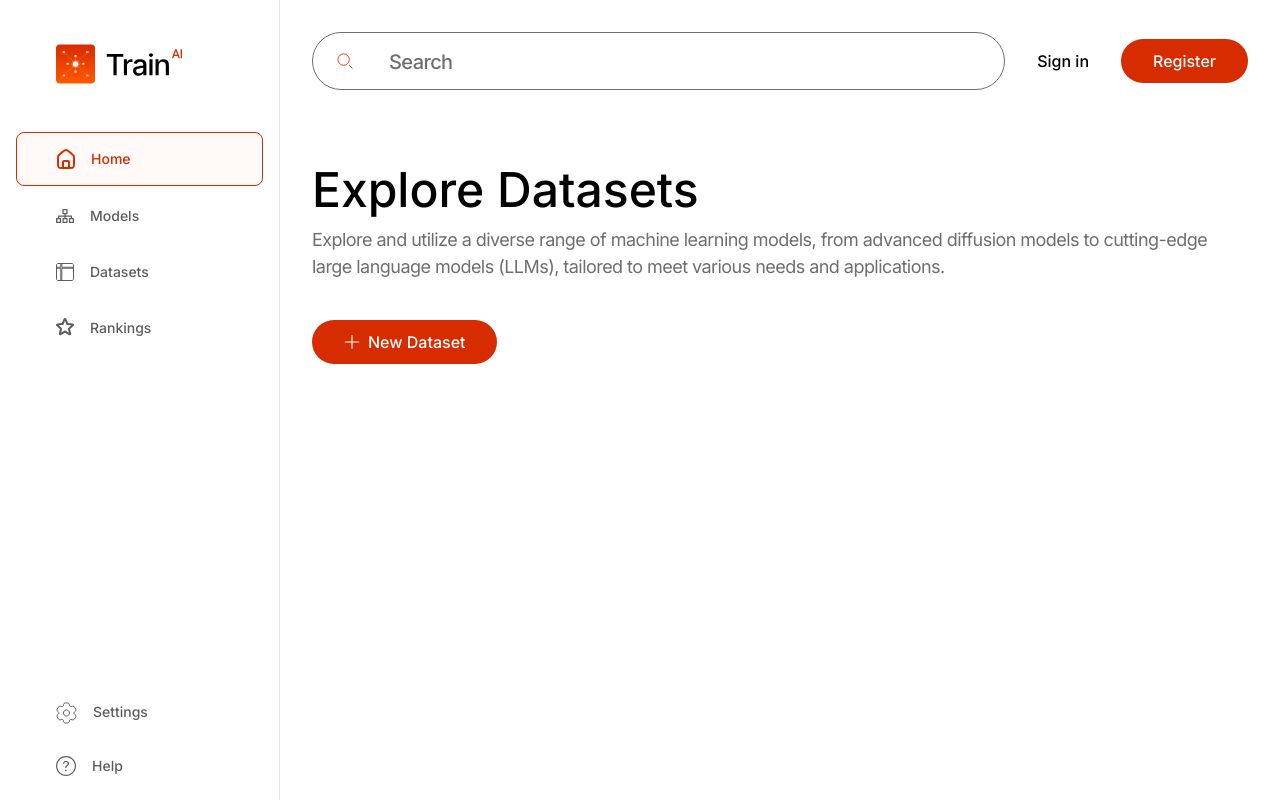
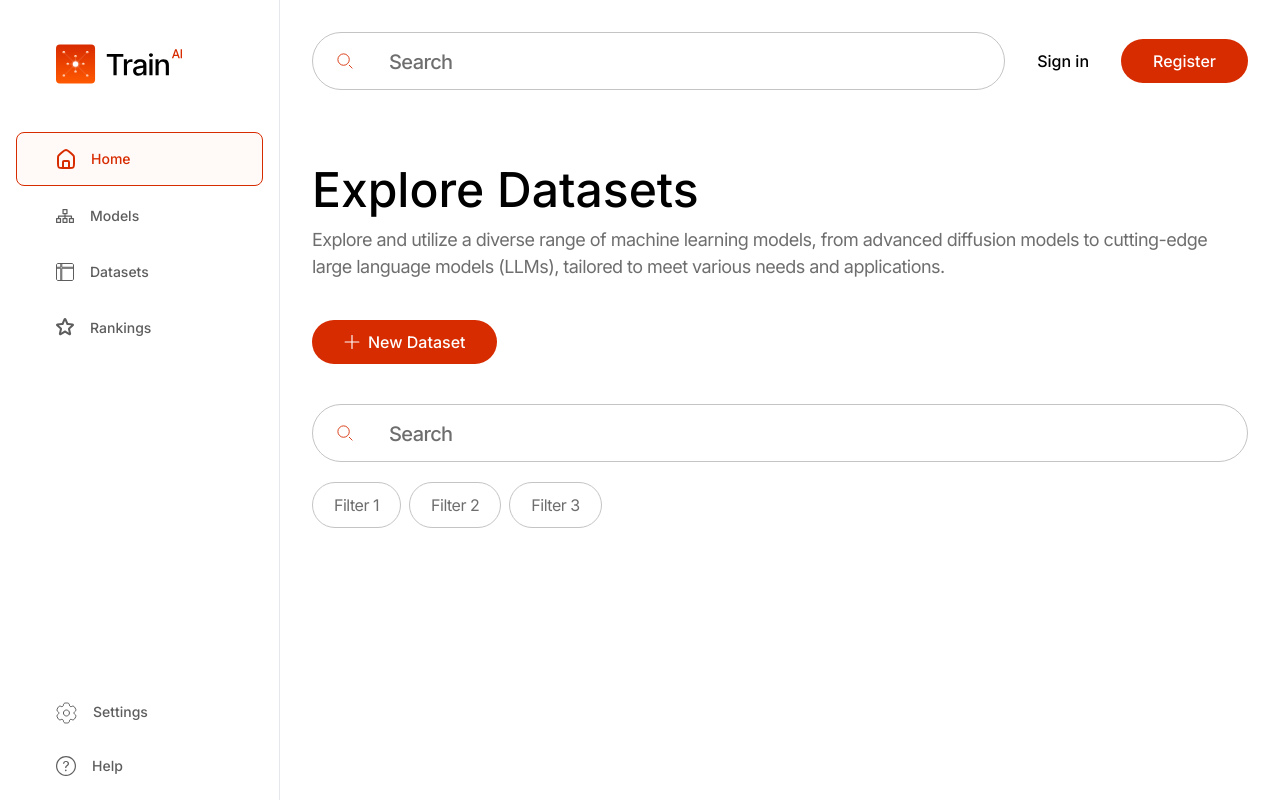
Before and after one commit to Train-AI-Group/Mikael-Frontend, a Next.js app: page /dashboard in a window 1280 px wide. Built offline with nearby package versions, Linux system fonts and the light colour scheme.

Commit message:
Search datasets feature component

```diff
--- a/app/dashboard/page.tsx
+++ b/app/dashboard/page.tsx
@@ -1,4 +1,5 @@
 import { DashboardHeading } from "@/components/DashboardHeading/DashboardHeading"
+import { SearchDatasets } from "@/features/SearchDatasets/SearchDatasets"
 
 export default function Dashboard() {
   return (
@@ -7,6 +8,7 @@ export default function Dashboard() {
         title="Explore Datasets"
         description="Explore and utilize a diverse range of machine learning models, from advanced diffusion models to cutting-edge large language models (LLMs), tailored to meet various needs and applications."
       />
+      <SearchDatasets />
     </>
   )
 }
--- /dev/null
+++ b/components/FilterPill/FilterPill.tsx
@@ -0,0 +1,24 @@
+import { ReactNode } from "react"
+import classNames from "classnames"
+
+interface FilterPillProps {
+  children: ReactNode
+  className?: string
+  isActive?: boolean
+}
+
+export const FilterPill = ({ children, className, isActive = false }: FilterPillProps) => {
+  return (
+    <div
+      className={classNames(
+        "cursor-pointer inline-flex items-center px-[21px] py-[10px] border border-[#C4C4C4] rounded-full font-inter text-base font-normal text-[#6E6E6E] tracking-[-0.03em] hover:border-primary-500 hover:text-primary-500",
+        {
+          "bg-primary-500 text-white border-primary-500": isActive,
+        },
+        className
+      )}
+    >
+      {children}
+    </div>
+  )
+}
--- a/components/SearchInput/SearchInput.tsx
+++ b/components/SearchInput/SearchInput.tsx
@@ -4,7 +4,7 @@ export const SearchInput = () => {
   return (
     <label
       htmlFor="search"
-      className="flex flex-row flex-1 items-center px-6 py-3.5 border border-[#6E6E6E] rounded-full"
+      className="flex flex-row flex-1 items-center px-6 py-3.5 border border-[#C4C4C4] rounded-full"
     >
       <Image src="/icons/search.svg" alt="Search" width={16} height={16} className="mr-7" />
       <input
--- /dev/null
+++ b/features/SearchDatasets/SearchDatasets.tsx
@@ -0,0 +1,15 @@
+import { SearchInput } from "@/components/SearchInput/SearchInput"
+import { FilterPill } from "@/components/FilterPill/FilterPill"
+
+export const SearchDatasets = () => {
+  return (
+    <div className="flex flex-col gap-5">
+      <SearchInput />
+      <div className="flex flex-wrap gap-2">
+        <FilterPill>Filter 1</FilterPill>
+        <FilterPill>Filter 2</FilterPill>
+        <FilterPill>Filter 3</FilterPill>
+      </div>
+    </div>
+  )
+}
```
